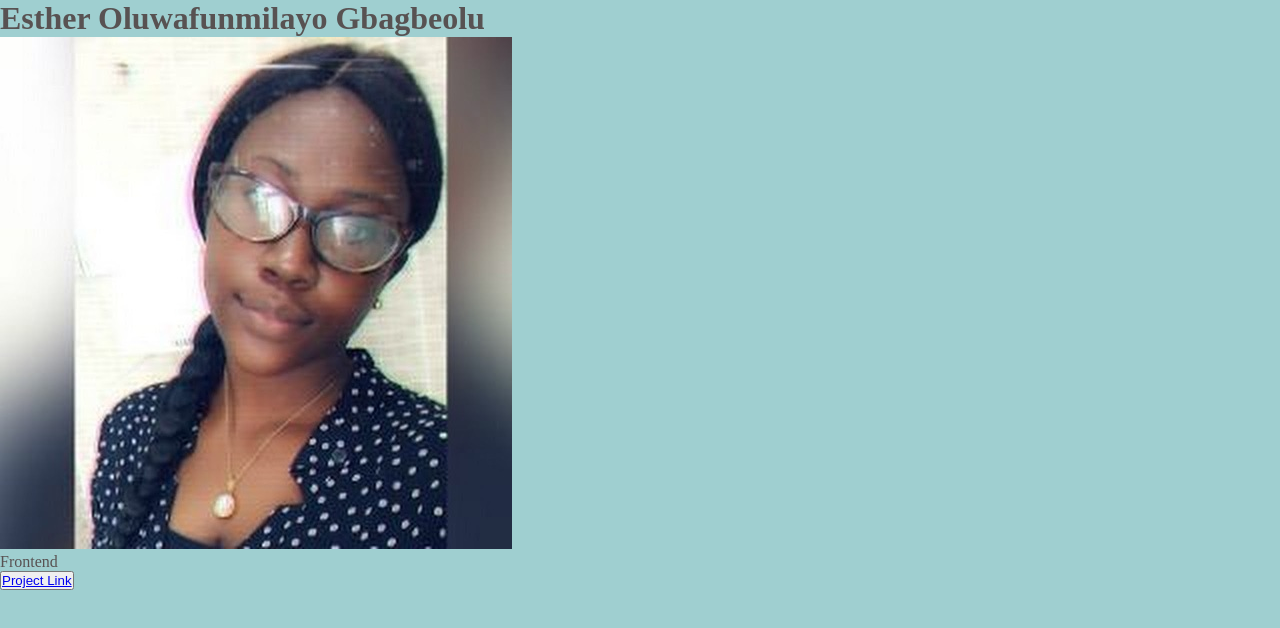
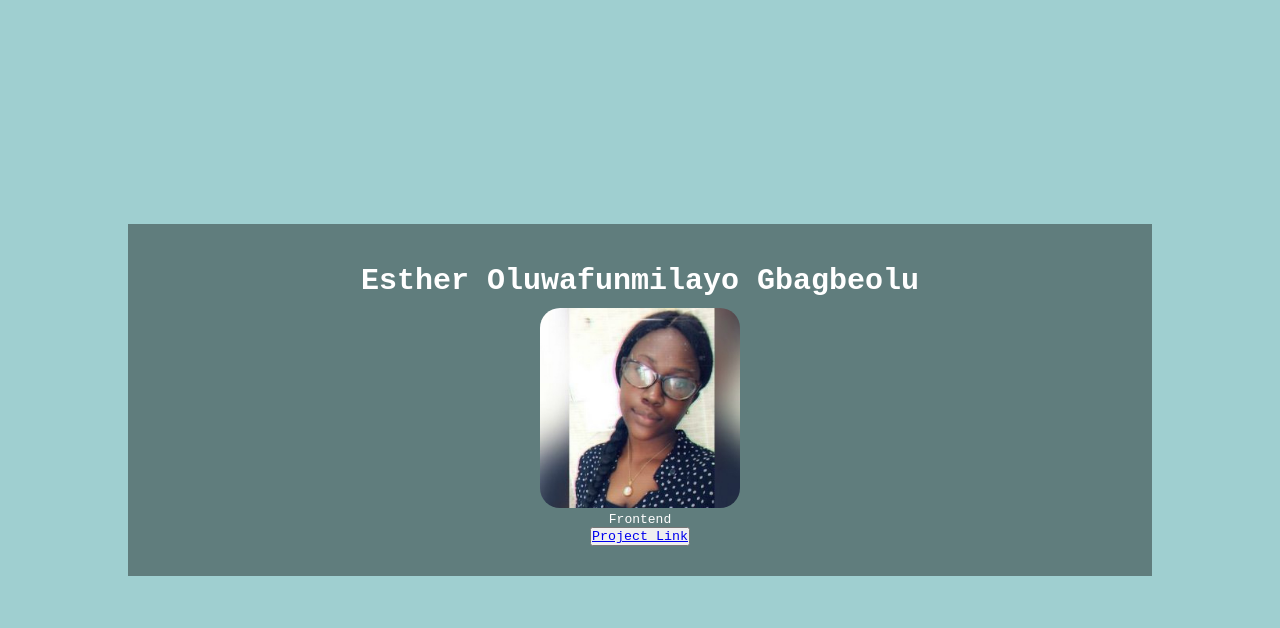
Before and after one commit to justfumz/EstherGbagbeolu-Stage1, a plain HTML site: page index.html in a window 1280 px wide. Drawn offline with Linux system fonts and the light colour scheme.

Commit message:
Quick-css-fix

```diff
--- a/style.css
+++ b/style.css
@@ -2,10 +2,33 @@
   margin: 0;
   padding: 0;
   box-sizing: border-box;
+  font-family: monospace;
 }
 
 body {
   width: 100%;
   background-color: rgba(64, 160, 163, 0.501);
-  color: rgb(88, 82, 82);
+  color: cadetblue;
 }
+
+#container {
+  width: 80%;
+  padding: 30px;
+  position: absolute;
+  left: 50%;
+  top: 50%;
+  transform: translate(-50%, -50%);
+  text-align: center;
+  background-color: rgba(0, 0, 0, 0.4);
+  color: white;
+}
+h1 {
+  font-size: 30px;
+  text-align: center;
+  font-weight: bold;
+  margin: 10px 0;
+}
+img {
+  width: 200px;
+  border-radius: 10%;
+}
```
